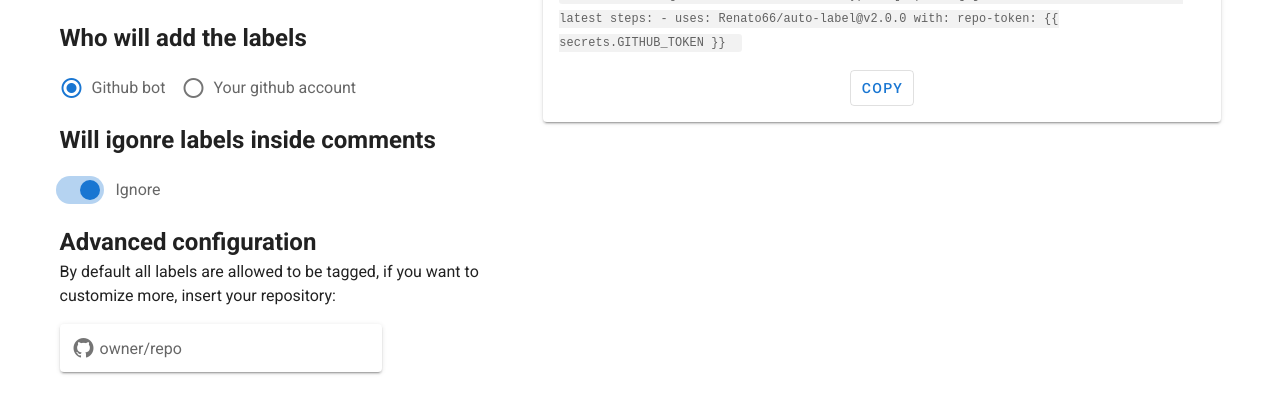
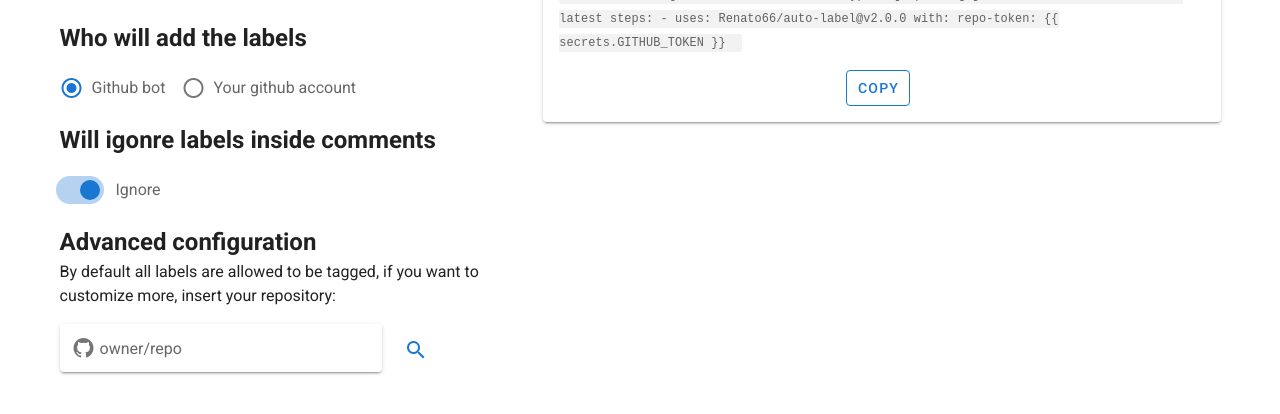
Before and after one commit to Renato66/auto-label, a Vue app: page / in a window 1280 px wide. Shown: the part 178-592 px from the top of the page. Built offline with nearby package versions, Linux system fonts and the light colour scheme.

Commit message:
Copy yml file

```diff
--- a/src/components/YmlTransform.vue
+++ b/src/components/YmlTransform.vue
@@ -2,7 +2,7 @@
   <v-card>
     <v-card-text style="overflow:scroll">
       <div class="text-none overline mb-4">.github/workflows/issue.yml</div>
-<code class="px-4" style="width: 100%;">
+<code class="px-4" style="width: 100%;" ref="code">
 name: Labeling new issue
 on:
   issues:
@@ -18,15 +18,24 @@ jobs:
     </v-card-text>
     <v-card-actions class="pb-4 pt-0">
       <v-spacer></v-spacer>
-      <v-btn
-        text
-        outlined
-        color="primary"
-      >
-        Copy
-      </v-btn>
+       <v-tooltip v-model="copied" right>
+        <template v-slot:activator="{ on }">
+          <span v-on="on" class="white--text">x</span>
+          <v-btn
+            outlined
+            color="primary"
+            @click="copyCode"
+
+          >
+            {{ $t('yml.copy') }}
+          </v-btn>
+        </template>
+        <span>{{ $t('yml.copied') }}</span>
+      </v-tooltip>
       <v-spacer></v-spacer>
     </v-card-actions>
+     <textarea type="hidden" id="testing-code" :value="code" style="position: absolute;top: 0;z-index: -1;">
+     </textarea>
   </v-card>
 </template>
 
@@ -36,6 +45,33 @@ export default {
     fields: {
       type: Object
     }
+  },
+  data () {
+    return {
+      code: '',
+      copied: false
+    }
+  },
+  methods: {
+    copyCode () {
+      this.code = this.$refs.code.innerHTML.replace('\n', '')
+      setTimeout(() => {
+        let testingCodeToCopy = document.querySelector('#testing-code')
+        testingCodeToCopy.setAttribute('type', 'text')
+        testingCodeToCopy.select()
+        try {
+          const successful = document.execCommand('copy')
+          this.copied = successful
+          setTimeout(() => {
+            this.copied = false
+          }, 1500)
+        } catch (err) {
+          alert('Oops, unable to copy')
+        }
+        testingCodeToCopy.setAttribute('type', 'hidden')
+        window.getSelection().removeAllRanges()
+      }, 500)
+    }
   }
 }
 </script>
--- a/src/locales/en.json
+++ b/src/locales/en.json
@@ -33,5 +33,9 @@
     "label": "Insert text",
     "hint": "Press enter to add",
     "error": "The `{text}` was not added"
+  },
+  "yml": {
+    "copy": "Copy",
+    "copied": "Yml file copied!"
   }
 }
--- a/src/views/Home.vue
+++ b/src/views/Home.vue
@@ -54,7 +54,6 @@
               :label="$t('repo.label')"
               solo
               v-model="repo"
-              @blur="searchLabels"
               @keypress.enter="searchLabels"
               prepend-inner-icon="mdi-github"
               :loading="loading"
@@ -67,8 +66,13 @@
               </v-text-field>
 
             </v-flex>
-            <v-flex xs3 pt-2 pl-4 v-if="labelList.length !== 0">
-              <v-btn icon color="primary">
+            <v-flex xs3 pt-2 pl-4>
+              <v-btn icon color="primary" @click="searchLabels"  v-if="labelList.length === 0">
+                <v-icon>
+                  mdi-magnify
+                </v-icon>
+              </v-btn>
+              <v-btn icon color="primary" @click="clearRepo"  v-else>
                 <v-icon>
                   mdi-close
                 </v-icon>
@@ -151,6 +155,14 @@ export default {
     }
   },
   methods: {
+    clearRepo () {
+      this.repo = ''
+      this.labelList = ''
+      this.$set(this, 'labelsSynonyms', {})
+      this.$set(this, 'labelsNotAllowed', [])
+      this.ymlCompile('labelsSynonyms')
+      this.ymlCompile('labelsNotAllowed')
+    },
     openSynonyms (value) {
       this.label = value
     },
```
